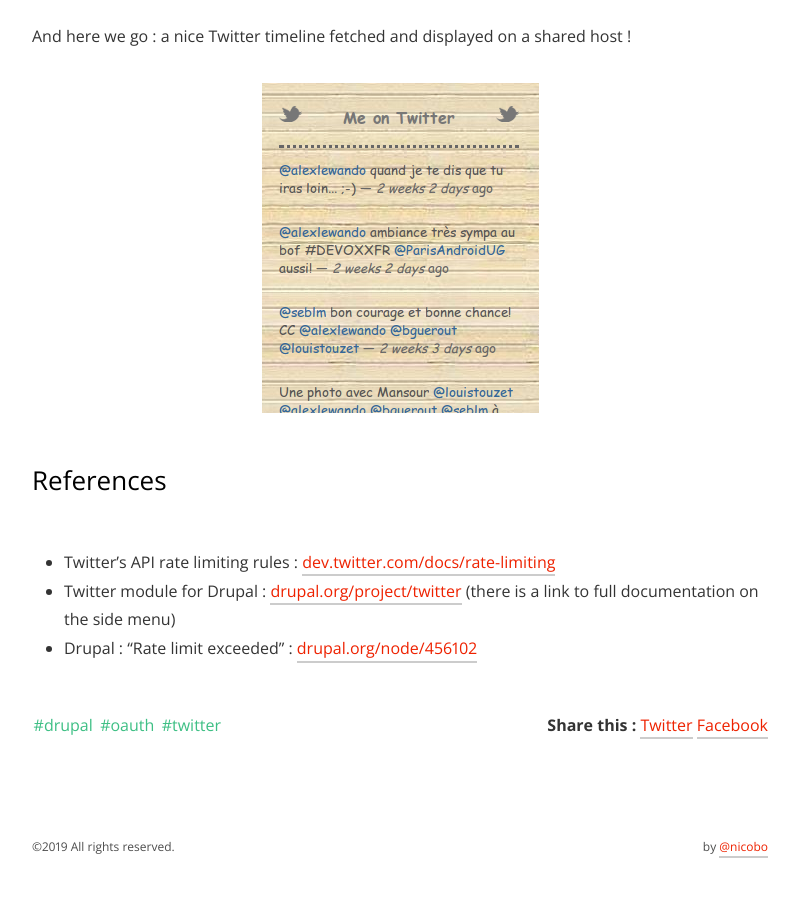
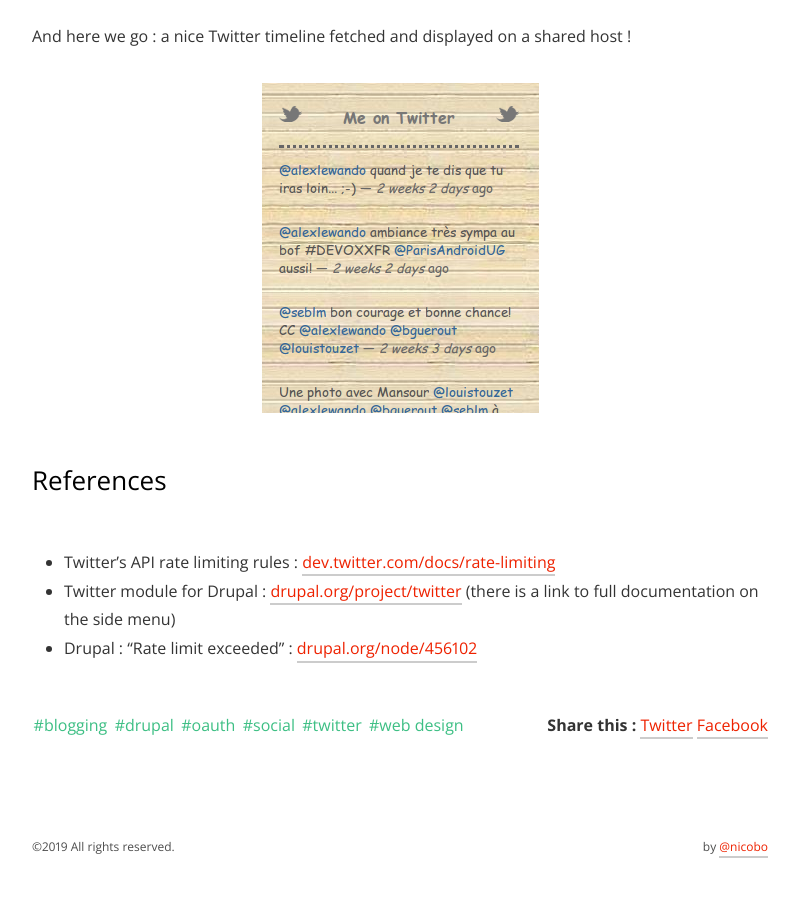
Before and after one commit to nicolabs/nicolabs.net, a Jekyll site: the page built from _posts/2012-05-06-Displaying-your-tweets-on-your-Drupal-blog.md, in a window 1280 px wide and 900 px high, scrolled down 2601 px. Shown: the top 897 px of the window, without its empty margins (240-1039 px from the left). Built offline with Jekyll 4.4.1, drawn with Linux system fonts in a browser that asks for light colours.

Commit message:
Updated tags

```diff
--- a/_posts/2012-05-06-Displaying-your-tweets-on-your-Drupal-blog.md
+++ b/_posts/2012-05-06-Displaying-your-tweets-on-your-Drupal-blog.md
@@ -4,10 +4,14 @@ date: 2012-05-06 17:22:47 +0100
 title: Displaying your tweets on your Drupal blog
 permalink: articles/displaying-your-tweets-your-drupal-blog
 tags:
+  - blogging
   - drupal
   - oauth
+  - social
   - twitter
+  - web design
 ---
+
 ## Twitter module for Drupal
 
 If you want to display your latest tweets on your Drupal blog, you will probably want to use the dedicated [Twitter module](http://drupal.org/project/twitter). Among other features, this module provides a new block type that lists a selection of tweets from an account. Tweets are retrieved via a cron job and stored in your website's database, making them available even through corporate firewalls that banish twitter.com. Just-what-you-need !
```
